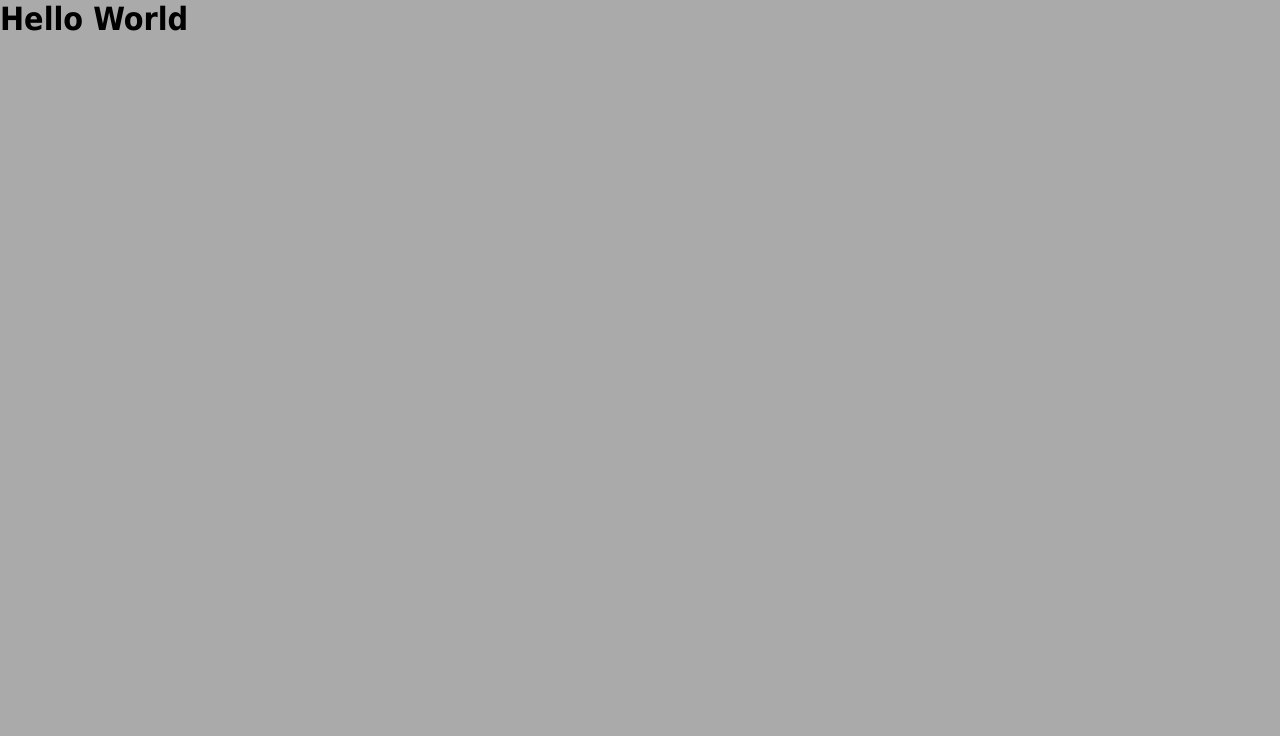
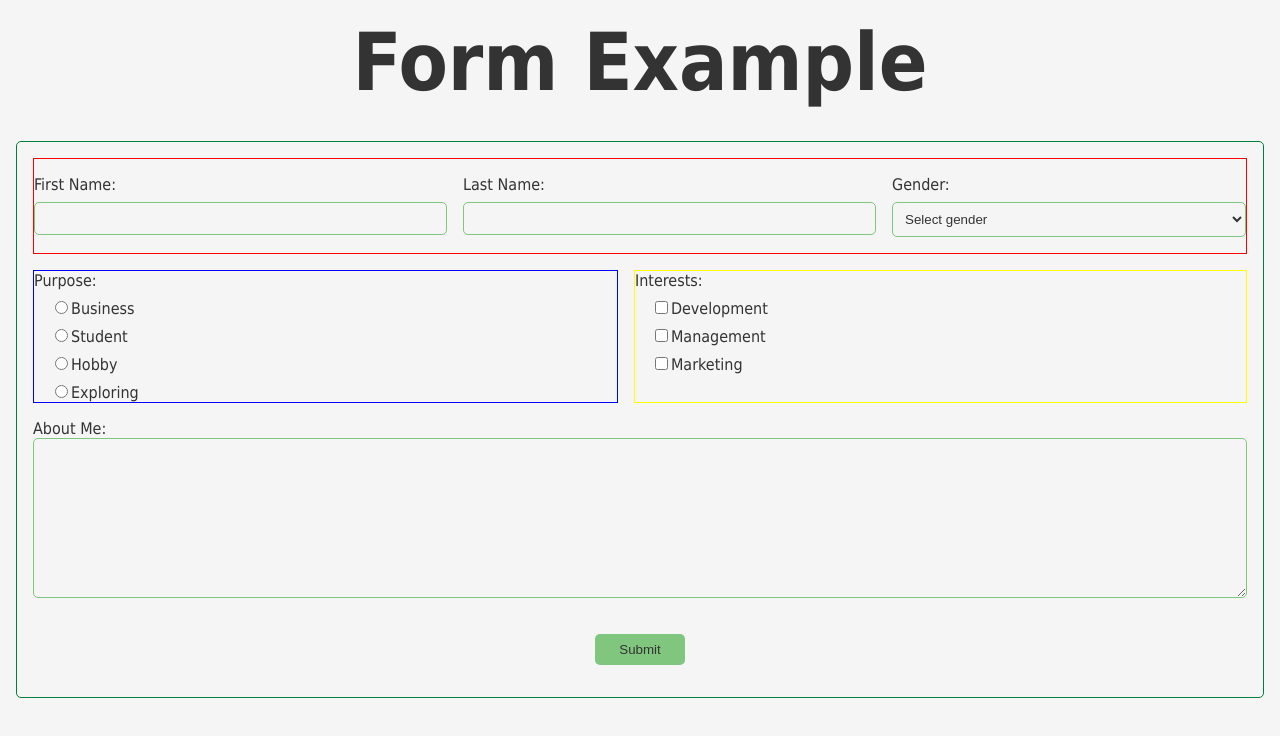
Before and after one commit to jpagtama/form-example, a React (Vite) app: page / in a window 1280 px wide. Shown: the top 736 px of the page. Built offline with nearby package versions, Linux system fonts and the light colour scheme.

Commit message:
Add App component

```diff
--- a/src/App.tsx
+++ b/src/App.tsx
@@ -1,14 +1,18 @@
-import { useState } from 'react'
-import './App.css'
+import './App.css';
+import Form from './components/Form';
 
-function App() {
-  const [count, setCount] = useState(0)
+export default function App() {
+
+  const styles = {
+    "alignSelf": "center",
+    "paddingBottom": "2rem",
+    "fontSize": "clamp(3rem, 1rem + 10vw, 5rem)"
+  }
 
   return (
-    <>
-      <h1>Hello World</h1>
-    </>
+    <div className={`app lightMode`}>
+      <h1 style={styles} >Form Example</h1>
+      <Form />
+    </div>
   )
-}
-
-export default App
+};
```
